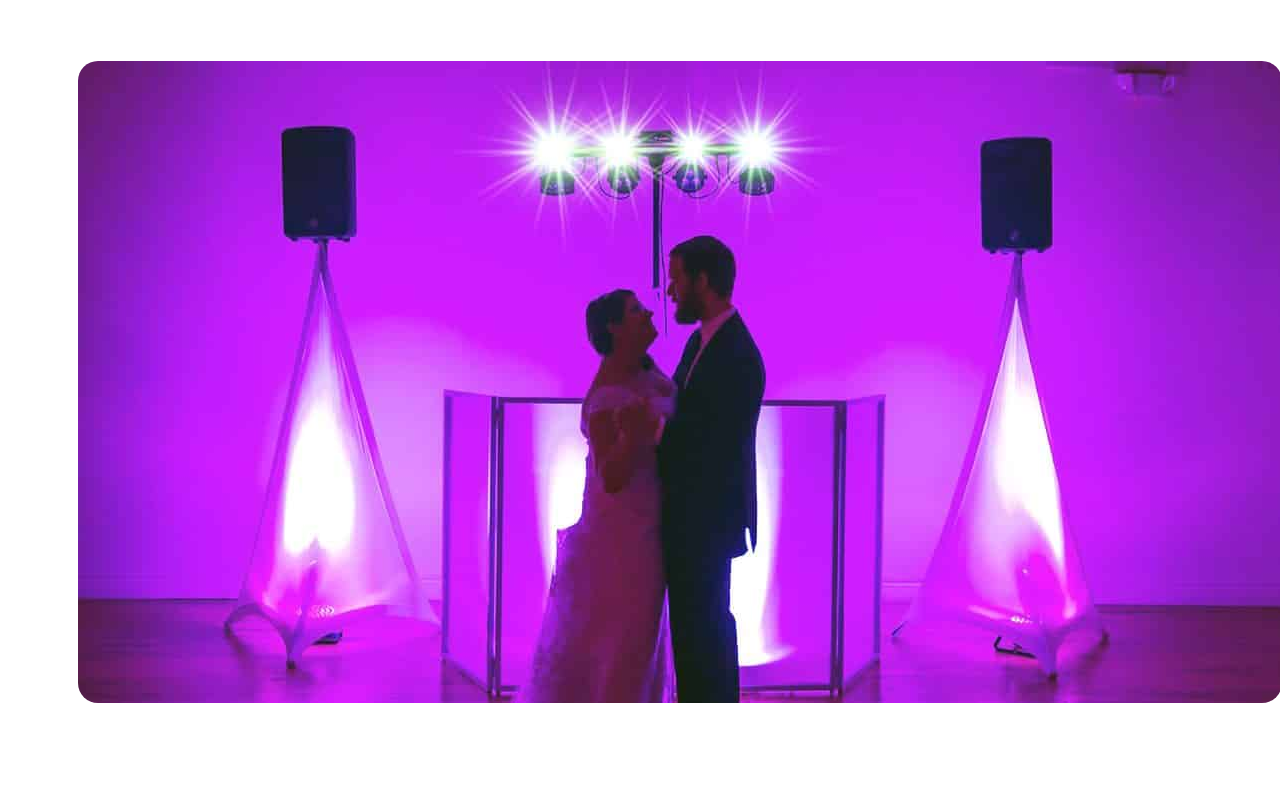
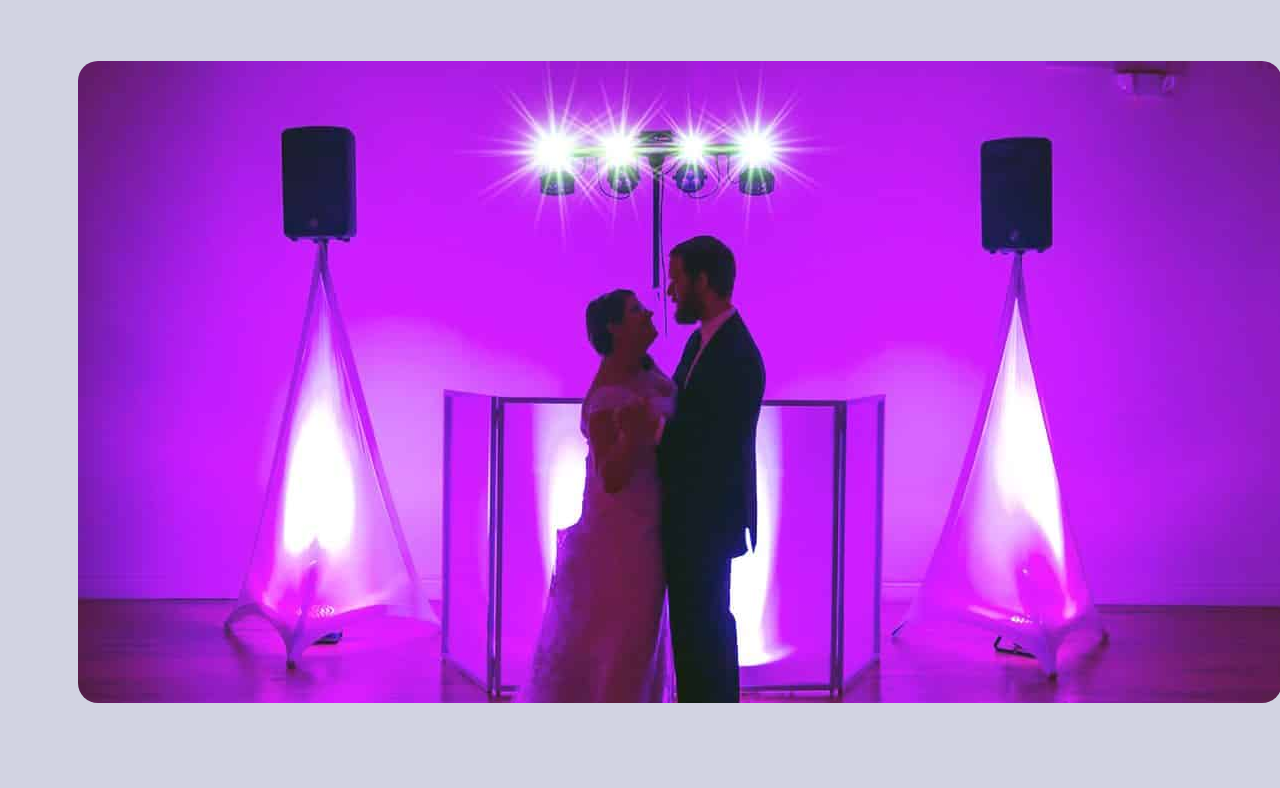
Before and after one commit to SamReed432/djSam, a plain HTML site: page index.html in a window 1280 px wide. Shown: the part 476-1264 px from the top of the page. Drawn offline with Linux system fonts and the light colour scheme.

Commit message:
Add files via upload

```diff
--- a/styles.css
+++ b/styles.css
@@ -1,6 +1,8 @@
 @charset "utf-8";
 /* CSS Document */
-
+		body {
+			background-color:#D2D3E2;
+		}
 		header {
 			background-color: #0E62BF;
 			padding: 30px;
```
